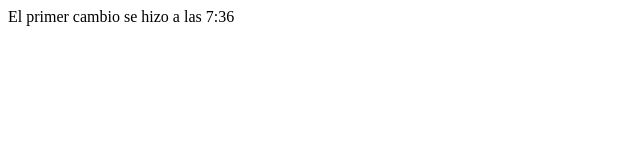
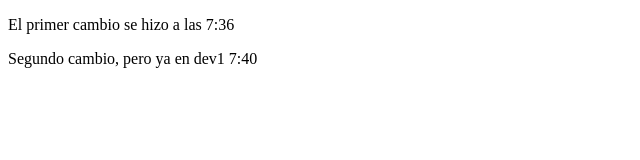
Before and after one commit to Vickthor3T/examplegitdago, a plain HTML site: page index.html in a window 1280 px wide. Shown: the whole page, without its empty margins (0-640 px from the left). Drawn offline with Linux system fonts and the light colour scheme.

Commit message:
segundo cambio

```diff
--- a/index.html
+++ b/index.html
@@ -6,6 +6,7 @@
     <title>Document</title>
   </head>
   <body>
-    El primer cambio se hizo a las 7:36
+    <p>El primer cambio se hizo a las 7:36</p>
+    <p>Segundo cambio, pero ya en dev1 7:40</p>
   </body>
 </html>
```
